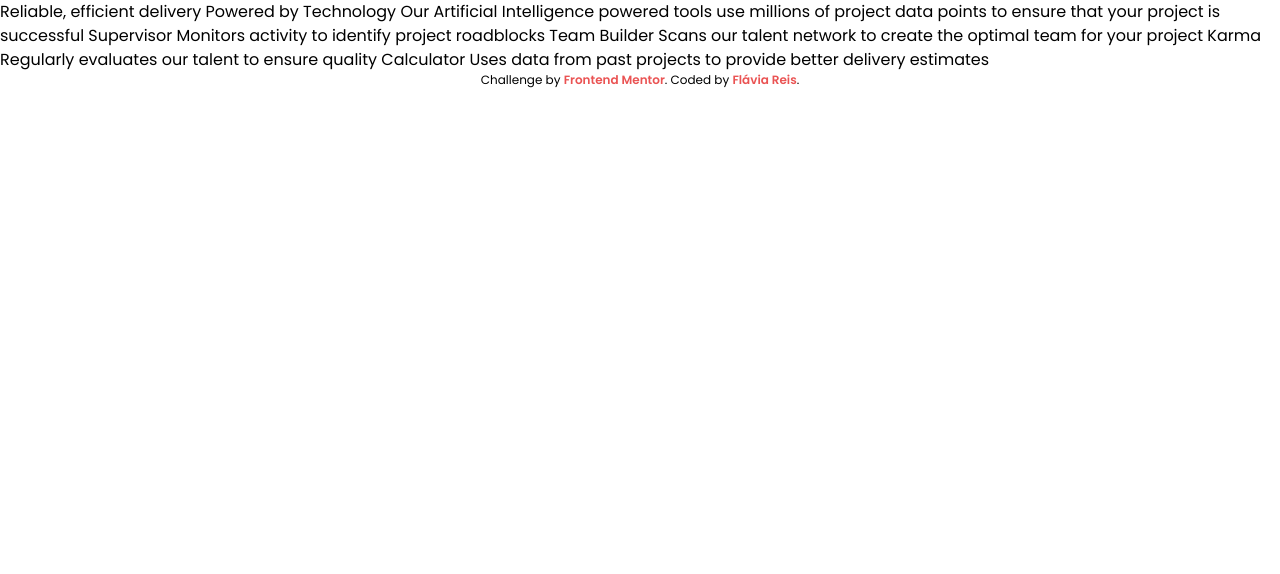
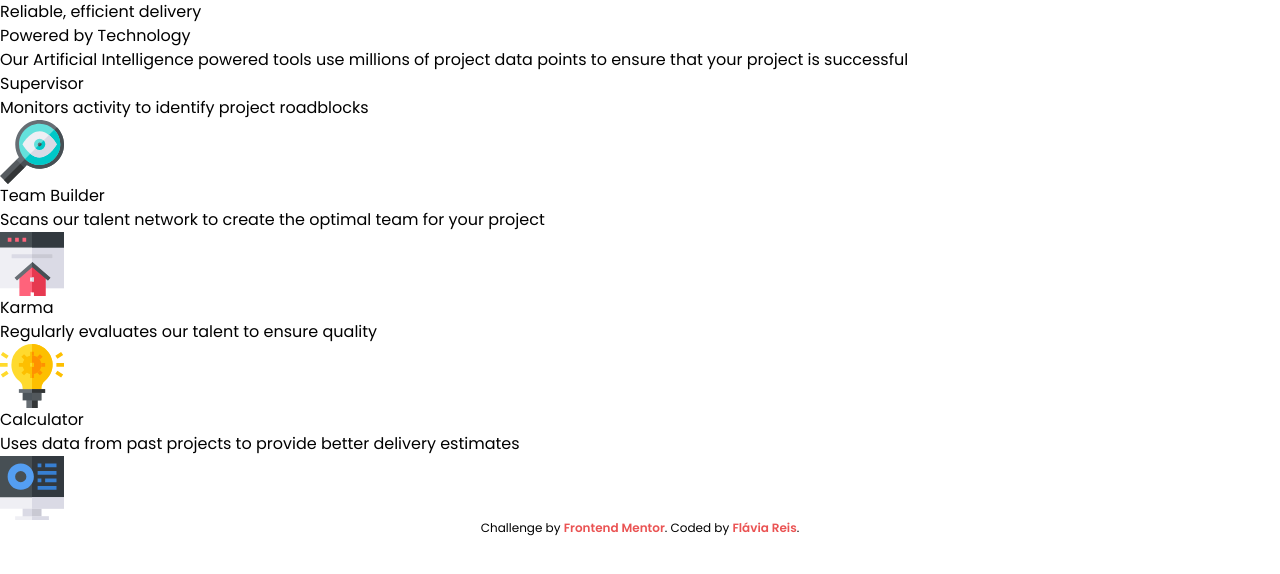
Before and after one commit to flaviare1s/four-card-feature-section, a website: page src/index.html in a window 1280 px wide. Drawn offline with Linux system fonts and the light colour scheme.

Commit message:
Update index.html

```diff
--- a/src/index.html
+++ b/src/index.html
@@ -15,23 +15,40 @@
 </head>
 <body class="font-Poppins">
 
-  Reliable, efficient delivery
-  Powered by Technology
+  <main>
+    <section>
+      <h3>Reliable, efficient delivery</h3>
+      <h1>Powered by Technology</h1>
+      <p>
+        Our Artificial Intelligence powered tools use millions of project data points
+        to ensure that your project is successful
+      </p>
+    </section>
 
-  Our Artificial Intelligence powered tools use millions of project data points
-  to ensure that your project is successful
+    <section>
+      <h2>Supervisor</h2>
+      <p>Monitors activity to identify project roadblocks</p>
+      <img src="../images/icon-supervisor.svg" alt="Supervisor Icon">
+    </section>
 
-  Supervisor
-  Monitors activity to identify project roadblocks
+    <section>
+      <h2>Team Builder</h2>
+      <p>Scans our talent network to create the optimal team for your project</p>
+      <img src="../images/icon-team-builder.svg" alt="Team Builder Icon">
+    </section>
 
-  Team Builder
-  Scans our talent network to create the optimal team for your project
+    <section>
+      <h2>Karma</h2>
+      <p>Regularly evaluates our talent to ensure quality</p>
+      <img src="../images/icon-karma.svg" alt="Karma Icon">
+    </section>
 
-  Karma
-  Regularly evaluates our talent to ensure quality
-
-  Calculator
-  Uses data from past projects to provide better delivery estimates
+    <section>
+      <h2>Calculator</h2>
+      <p>Uses data from past projects to provide better delivery estimates</p>
+      <img src="../images/icon-calculator.svg" alt="Calculator Icon">
+    </section>
+  </main>
 
 
   <footer>
```
